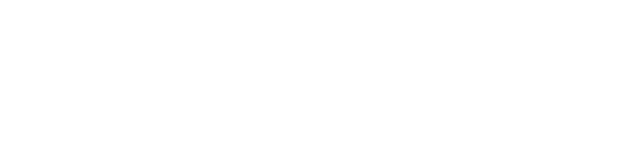
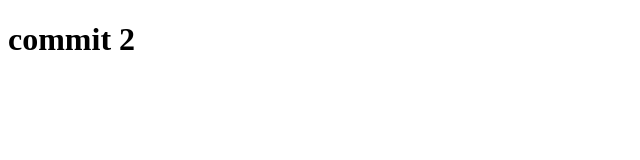
Before and after one commit to Cokowa/Lec4, a plain HTML site: page index.html in a window 1280 px wide. Shown: the whole page, without its empty margins (0-640 px from the left). Drawn offline with Linux system fonts and the light colour scheme.

Commit message:
Commit 2

```diff
--- a/index.html
+++ b/index.html
@@ -1,5 +1,7 @@
 <!DOCTYPE html>
 <html>
    <head></head>
-   <body></body>
+   <body>
+      <h1>commit 2</h1>
+   </body>
 </html>
```
